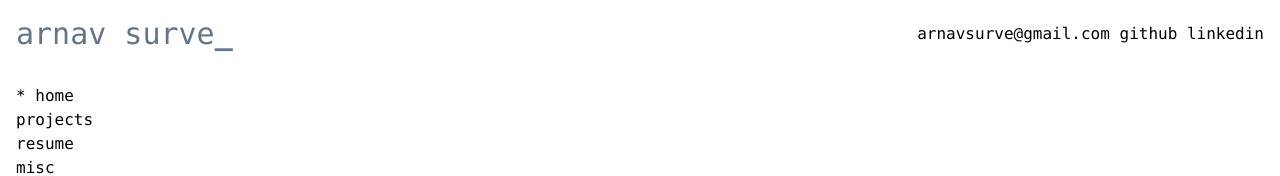
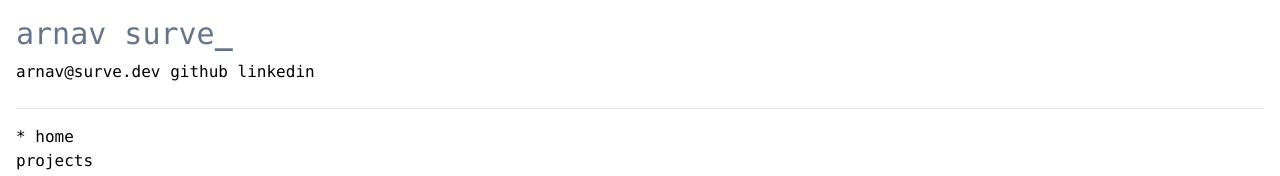
Before and after one commit to arnavsurve/website, a SvelteKit app: page / in a window 1280 px wide. Shown: the top 176 px of the page. Built offline with nearby package versions, Linux system fonts and the light colour scheme.

Commit message:
modified header styling

```diff
--- a/src/components/Header.svelte
+++ b/src/components/Header.svelte
@@ -1,10 +1,10 @@
 <script>
-    import { onMount } from "svelte";
-    import Navbar from "./Navbar.svelte";
+	import { onMount } from 'svelte';
+	import Navbar from './Navbar.svelte';
 
 	onMount(() => {
-        const name = document.getElementById("name");
-        const text = "arnav surve";
+		const name = document.getElementById('name');
+		const text = 'arnav surve';
 		let i = 0;
 		const type = () => {
 			if (i < text.length) {
@@ -18,28 +18,35 @@
 	});
 </script>
 
-<div class="flex items-center justify-between font-mono p-4">
-    <h1 id="name" class="text-slate-500 text-3xl blinking-cursor"> </h1>
+<div class="font-mono p-4">
+	<div>
+		<h1 id="name" class="text-slate-500 text-3xl blinking-cursor justify-start"></h1>
+	</div>
 
-    <div class="justify-end">
-        <a class="hover:underline" href="mailto:arnavsurve@gmail.com">arnavsurve@gmail.com</a>
+	<div class="w-full py-2">
+		<a class="hover:underline" href="mailto:arnav@surve.dev">arnav@surve.dev</a>
 		<a class="hover:underline" href="https://www.github.com/arnavsurve">github</a>
 		<a class="hover:underline" href="https://www.linkedin.com/in/arnavsurve/">linkedin</a>
-        <!-- <a href="https://leetcode.com/u/arnavsurve/">leetcode</a> -->
 	</div>
 </div>
 
+<hr class="mx-4" />
 <Navbar />
 
 <style>
 	@keyframes blink {
-        0%, 100% { opacity: 0; }
-        50% { opacity: 1; }
+		0%,
+		100% {
+			opacity: 0;
+		}
+		50% {
+			opacity: 1;
+		}
 	}
 
 	.blinking-cursor::after {
 		content: '_';
-        animation: blink 1s step-start infinite;
+		animation: blink 1.5s step-start infinite;
 		font-weight: bold;
 	}
 
```
Lines whose indentation alone changed are shown as unchanged.
